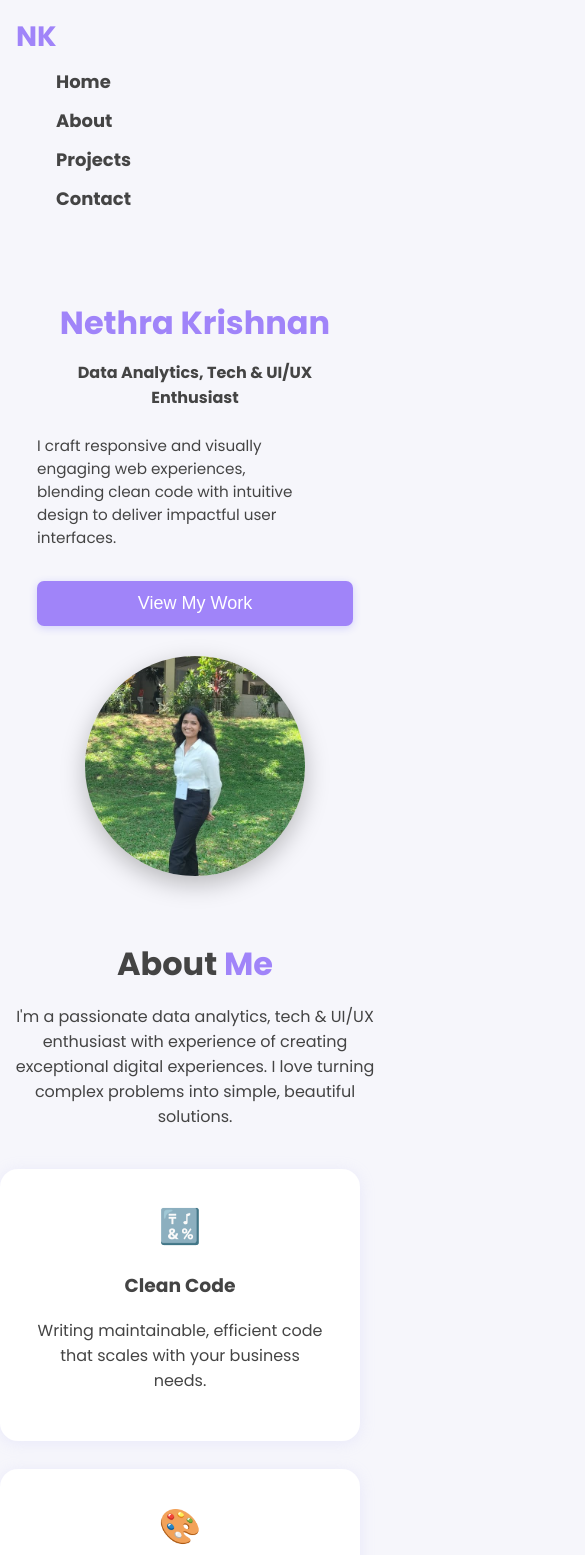
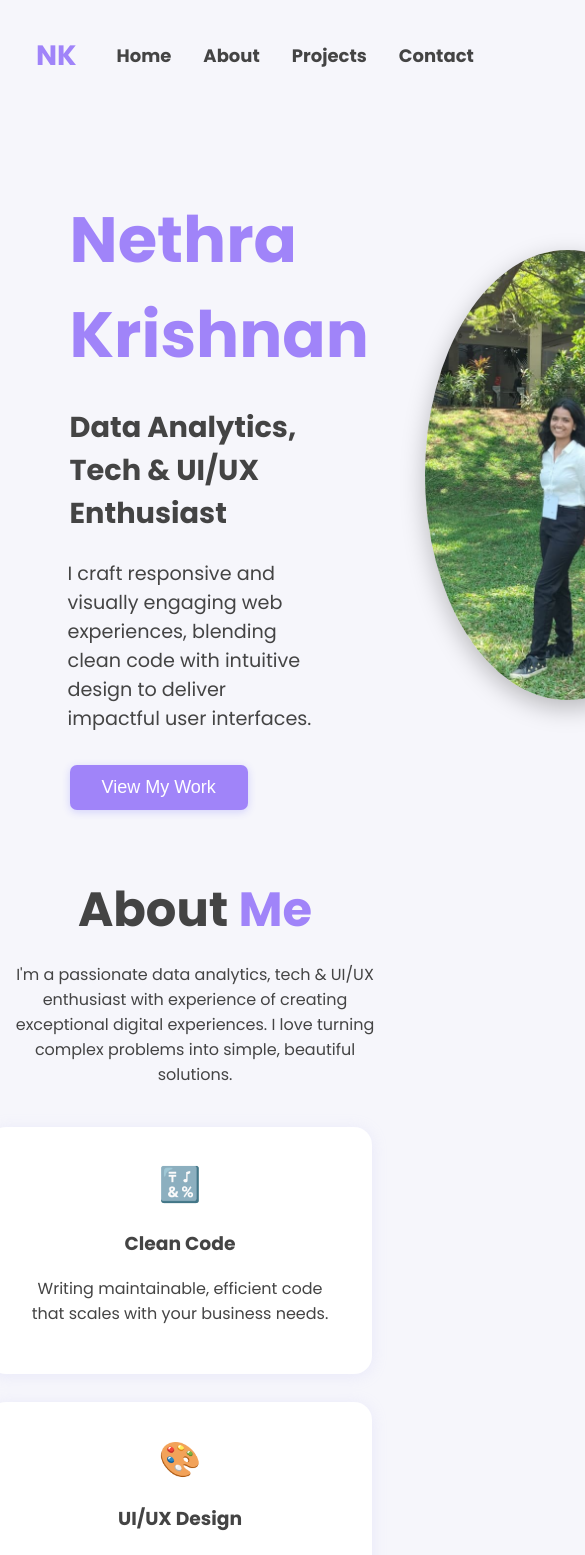
Before and after one commit to nethra0906/My-Portfolio-Website, a React (Create React App) app: page / in a window 390 px wide. Shown: the top 1555 px of the page, 585 px wide, since content can reach past the window. Built offline with nearby package versions, Linux system fonts and the light colour scheme; the HTML template or start-up script is replaced by a standard one.

Commit message:
Revert "changes made"

```diff
--- a/src/App.css
+++ b/src/App.css
@@ -13,7 +13,6 @@ body, .container {
   justify-content: space-between;
   padding: 24px 36px;
   background: transparent;
-  flex-wrap: wrap; /* allow wrapping */
 }
 
 .logo {
@@ -29,15 +28,17 @@ body, .container {
   font-size: 18px;
 }
 
-.nav-btn {
-  text-decoration: none;
+.nav-links li button {
+  background: none;
+  border: none;
   font-size: 18px;
+  cursor: pointer;
   color: #444;
+  transition: color 0.3s, transform 0.3s;
   font-weight: bolder;
-  transition: color 0.3s, transform 0.3s;
 }
 
-.nav-btn:hover {
+.nav-links li button:hover {
   color: #a084f9;
   transform: translateY(-2px);
 }
@@ -47,9 +48,10 @@ body, .container {
   display: flex;
   align-items: center;
   justify-content: space-between;
-  gap: 30px;
+  gap: 30px;   /* reduce from 80px */
   padding: 20px 50px;
 }
+
 
 .hero-row {
   display: flex;
@@ -97,6 +99,11 @@ body, .container {
   font-size: 18px;
 }
 
+.social-icons span {
+  font-size: 28px;
+  margin: 0 5px;
+}
+
 .hero-btn {
   background: #a084f9;
   color: #fff;
@@ -120,7 +127,8 @@ body, .container {
 /* ABOUT */
 .about {
   text-align: center;
-  margin: 64px 0 100px;
+  margin: 64px 0 100px ;
+
 }
 
 .about-h2 {
@@ -134,7 +142,6 @@ body, .container {
   margin: 40px auto 0 auto;
   max-width: 900px;
   justify-content: center;
-  flex-wrap: wrap;
 }
 
 .about-cards > div {
@@ -211,7 +218,6 @@ body, .container {
   gap: 24px;
   justify-content: center;
   margin-top: 32px;
-  flex-wrap: wrap;
 }
 
 .project-item {
@@ -275,7 +281,6 @@ body, .container {
   gap: 28px;
   justify-content: center;
   margin-top: 36px;
-  flex-wrap: wrap;
 }
 
 .contact-cards > div {
@@ -300,9 +305,25 @@ body, .container {
   color: #a084f9;
 }
 
-/* Full Height Hero */
+/* Responsive Design */
+@media (max-width: 900px) {
+  .about-cards,
+  .contact-cards,
+  .project-gallery {
+    flex-direction: column;
+    align-items: center;
+  }
+
+  .project-item,
+  .contact-cards > div,
+  .about-cards > div {
+    width: 90%;
+    max-width: 320px;
+  }
+}
+
 .full-height {
-  min-height: 40vh; /* fixed */
+  min-height: 40h; /* Full screen */
   display: flex;
   align-items: center;
   justify-content: space-between;
@@ -310,7 +331,7 @@ body, .container {
 }
 
 .big-heading {
-  font-size: 4rem;
+  font-size: 4rem; /* Bigger name */
   font-weight: 800;
   margin-bottom: 0.5rem;
   margin-left: 50px;
@@ -323,7 +344,7 @@ body, .container {
 }
 
 .large-photo {
-  width: 450px;
+  width: 450px; /* Bigger profile image */
   height: 450px;
   object-fit: cover;
   border-radius: 50%;
@@ -331,101 +352,29 @@ body, .container {
   margin-right: 60px;
 }
 
-/* Smooth scroll */
+
+/* Smooth scroll effect */
 html {
   scroll-behavior: smooth;
 }
 
-/* ==================== RESPONSIVE DESIGN ==================== */
-
-/* Tablets & small laptops */
-@media (max-width: 1024px) {
-  .hero-row {
-    flex-direction: column;
-    text-align: center;
-    gap: 30px;
-  }
-
-  .hero-text {
-    max-width: 90%;
-    margin: 0 auto;
-    text-align: center;
-  }
-
-  .hero-desc,
-  .big-heading,
-  .large-subtitle {
-    margin-left: 0;
-  }
-
-  .large-photo {
-    width: 300px;
-    height: 300px;
-    margin: 0 auto;
-  }
-
-  .nav-links {
-    gap: 20px;
-    font-size: 16px;
-  }
+/* Make nav links look like links */
+.nav-btn {
+  text-decoration: none;
+  font-size: 18px;
+  color: #444;
+  font-weight: bolder;
+  transition: color 0.3s, transform 0.3s;
 }
 
-/* Mobile phones */
-@media (max-width: 600px) {
-  .navbar {
-    flex-direction: column;
-    align-items: flex-start;
-    padding: 16px;
-  }
-
-  .nav-links {
-    flex-direction: column;
-    gap: 12px;
-    width: 100%;
-    margin-top: 10px;
-  }
-
-  .big-heading {
-    font-size: 2.5rem;
-  }
-
-  .large-subtitle {
-    font-size: 1.2rem;
-  }
-
-  .hero-btn {
-    width: 100%;
-    margin-left: 0;
-  }
-
-  .about-h2,
-  .skills-title,
-  .projects-h2,
-  .contact-h2 {
-    font-size: 2rem;
-  }
-
-  .skills-list {
-    gap: 10px;
-  }
-
-  .large-photo {
-    width: 220px;
-    height: 220px;
-  }
+.nav-btn:hover {
+  color: #a084f9;
+  transform: translateY(-2px);
 }
 
-/* Extra small screens */
-@media (max-width: 400px) {
-  .big-heading {
-    font-size: 2rem;
-  }
-
-  .large-subtitle {
-    font-size: 1rem;
-  }
-
-  .hero-desc {
-    font-size: 0.95rem;
-  }
+/* Make project cards clickable (like links) */
+.project-item {
+  display: block;
+  text-decoration: none;
+  color: inherit;
 }
```
